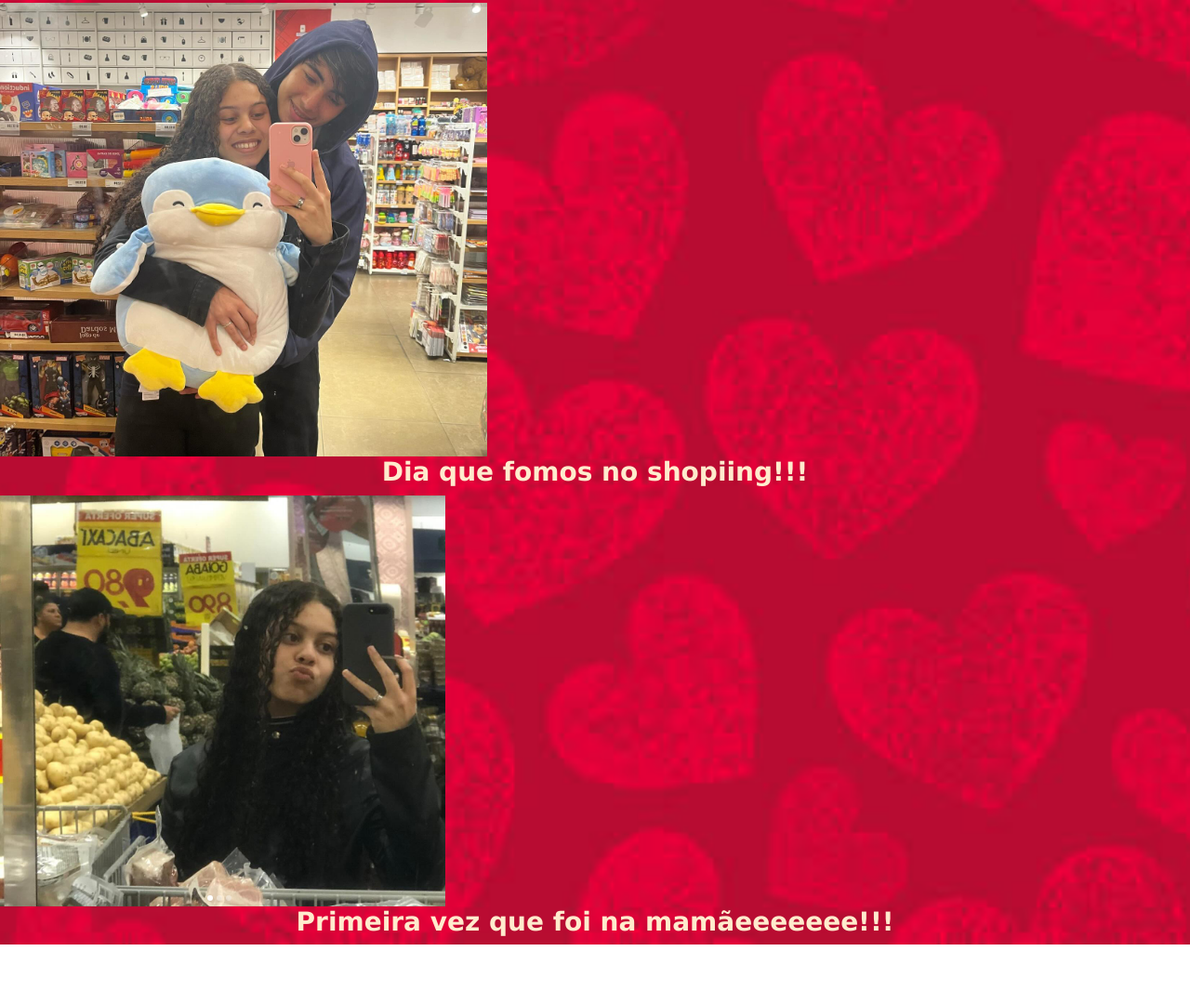
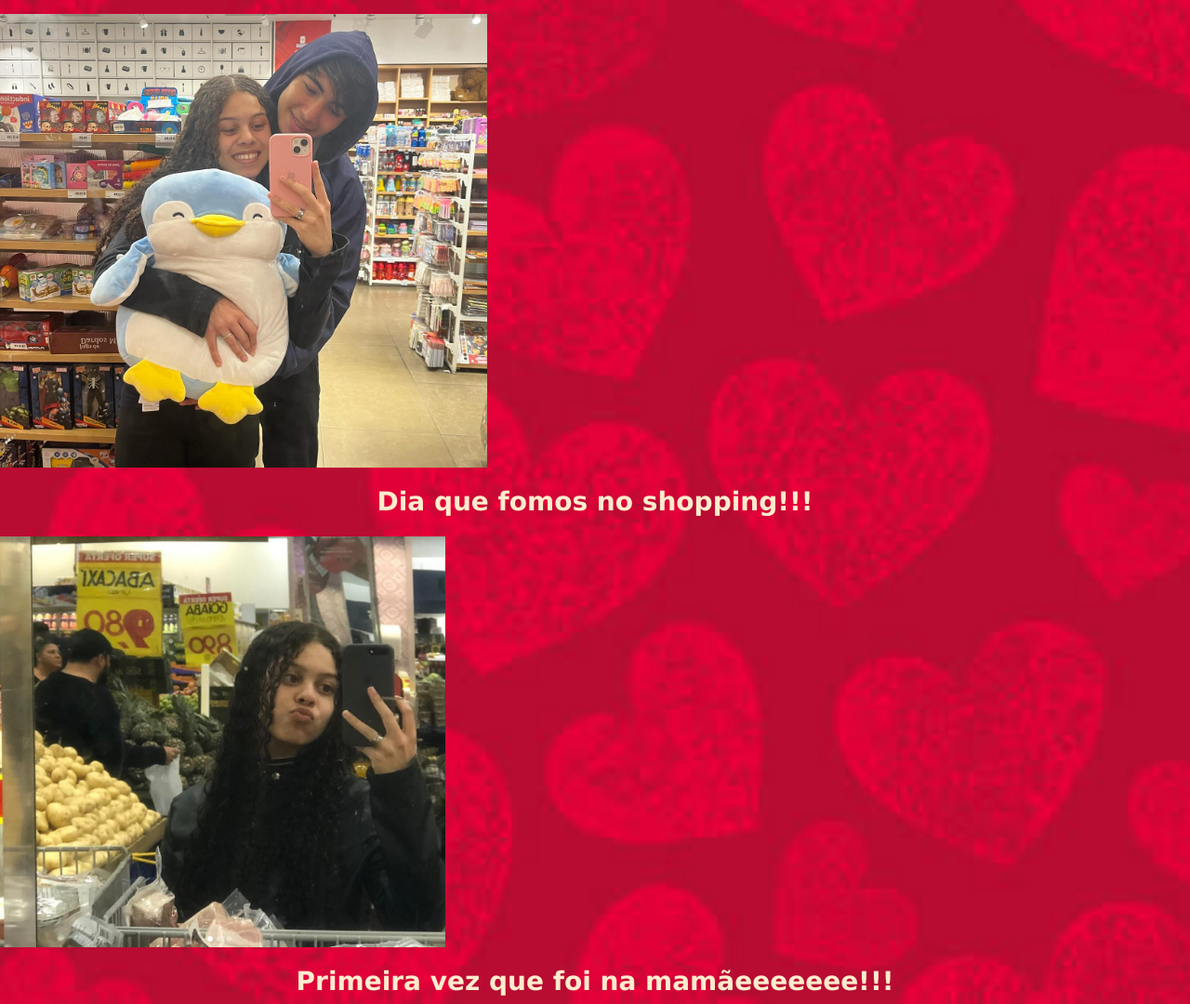
Before and after one commit to Peter157097/meuamor, a plain HTML site: page index.html in a window 1280 px wide. Shown: the part 1032-2112 px from the top of the page at 93% size. Before the commit the page ends 2048 px from the top, so only its background shows below. Drawn offline with nearby package versions, Linux system fonts and the light colour scheme.

Commit message:
Update index.html

```diff
--- a/index.html
+++ b/index.html
@@ -17,15 +17,14 @@
             height: auto;  /* Ajusta a altura das imagens dinamicamente */
             width: 100%;   /* Garante que as imagens ocupem toda a largura disponível */
         }
-        h1 {
+        h1, h3 {
             text-align: center;
             font-family: Verdana, Geneva, Tahoma, sans-serif;
             font-weight: bold;
         }
-        h3 {
-            text-align: center;
-            font-family: Verdana, Geneva, Tahoma, sans-serif;
-            font-weight: bold;
+        .img-container {
+            margin-top: 20px;  /* Adiciona espaço acima das imagens */
+            margin-bottom: 20px; /* Adiciona espaço abaixo das imagens */
         }
     </style>
 </head>
@@ -81,10 +80,18 @@
     </div>
     <br><br><br><br><br><br>
     <h3>Meu amor por você é algo infinito e nenhuma dificuldade nem nada na vida vai mudar isso, você é minha heroína de vida.</h3>
-    <img src="7.png">
-    <h3>Dia que fomos no shopiing!!!</h3>
-    <img src="8.png">
+
+    <!-- Imagens adicionais com classe img-fluid -->
+    <div class="img-container">
+        <img src="7.png" class="img-fluid" alt="Dia que fomos no shopping!">
+    </div>
+    <h3>Dia que fomos no shopping!!!</h3>
+
+    <div class="img-container">
+        <img src="8.png" class="img-fluid" alt="Primeira vez que foi na mamãeeeeeee!!!">
+    </div>
     <h3>Primeira vez que foi na mamãeeeeeee!!!</h3>
+
     <script src="https://cdn.jsdelivr.net/npm/bootstrap@5.3.3/dist/js/bootstrap.bundle.min.js" integrity="sha384-YvpcrYf0tY3lHB60NNkmXc5s9fDVZLESaAA55NDzOxhy9GkcIdslK1eN7N6jIeHz" crossorigin="anonymous"></script>
 </body>
 </html>
```
